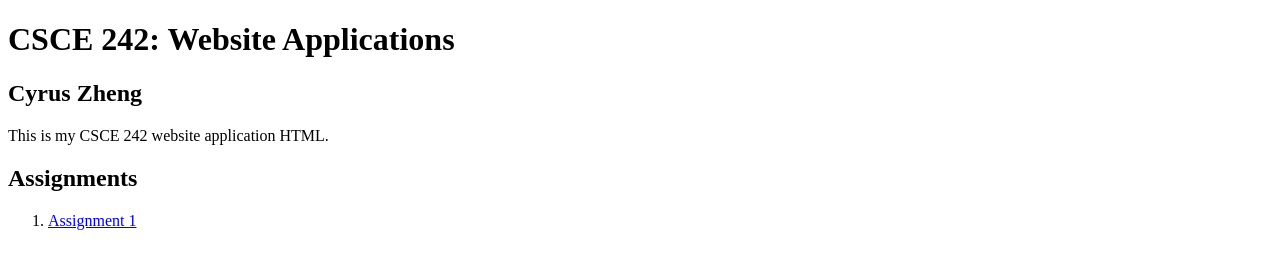
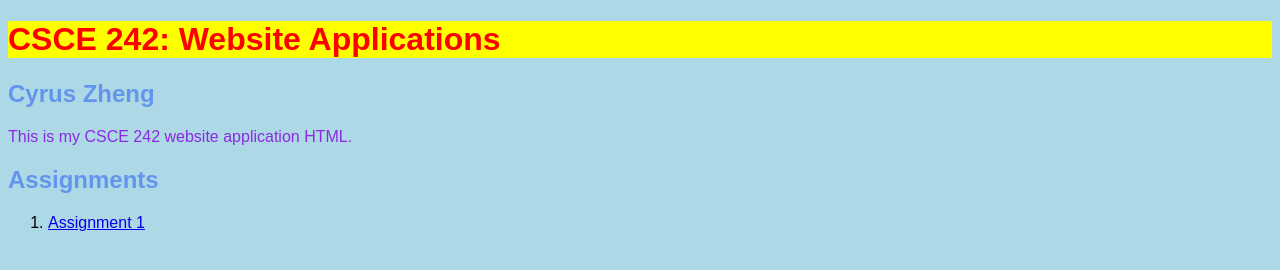
Before and after one commit to cyrus-zheng/cyrus-zheng.github.io, a plain HTML site: page index.html in a window 1280 px wide. Drawn offline with Linux system fonts and the light colour scheme.

Commit message:
added styles.css for index.html

```diff
--- a/index.html
+++ b/index.html
@@ -1,10 +1,13 @@
 <!DOCTYPE html>
 <html lang="en">
+    <link rel="stylesheet" href="stylesindex.css">
+
     <head>
 
     </head>
 
     <body>
+
         <h1> CSCE 242: Website Applications</h1>
         <h2>Cyrus Zheng</h2>
 
--- /dev/null
+++ b/stylesindex.css
@@ -0,0 +1,24 @@
+/* Structure */
+
+body {
+    background-color: lightblue;
+}
+
+/* Typography */
+
+body {
+    font-family: Arial, Helvetica, sans-serif;
+}
+
+p {
+    color: blueviolet;
+}
+
+h1 {
+    background-color: yellow;
+    color:red;
+}
+
+h2{
+    color:cornflowerblue;
+}
```
Lines whose indentation alone changed are shown as unchanged.
